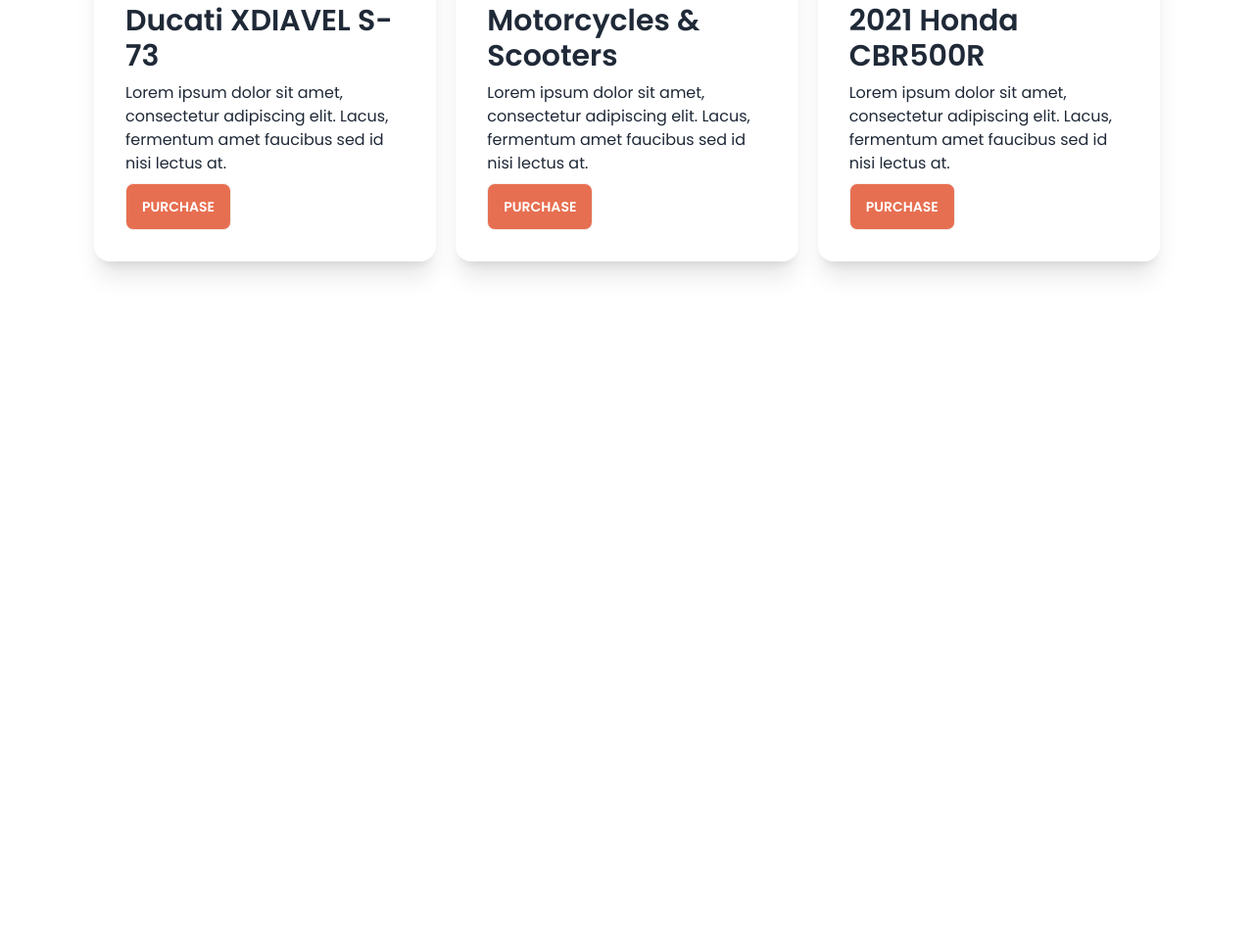
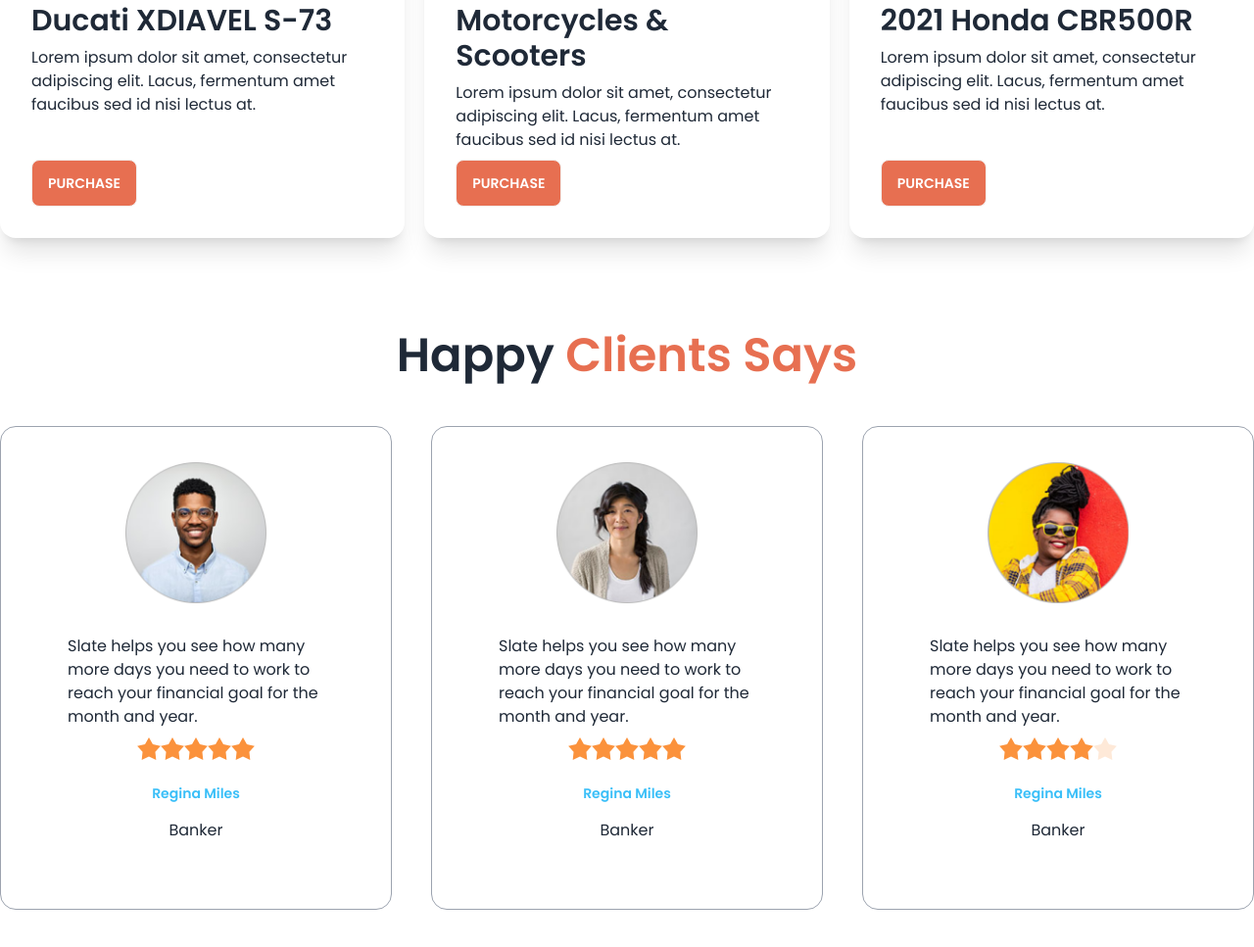
Before and after one commit to abusufian745/biker-zone-with-daisyui, a plain HTML site: page index.html in a window 1280 px wide. Shown: the part 1099-2066 px from the top of the page at 98% size. Before the commit the page ends 1462 px from the top, so only its background shows below. Drawn offline with nearby package versions, Linux system fonts and the light colour scheme.

Commit message:
added happy clints section

```diff
--- a/index.html
+++ b/index.html
@@ -184,7 +184,7 @@
         </section>
 
         <!-- latest bikes -->
-        <section class="m-24">
+        <section class="my-24">
             <h3 class="text-5xl mb-12 font-semibold text-center">latest Bikes</h3>
 
             <div class="grid gap-5 grid-cols-1 md:grid-cols-2 lg:grid-cols-3">
@@ -195,7 +195,8 @@
                     <figure><img src="./images/others/latest1.png" alt="Shoes" /></figure>
                     <div class="card-body">
                         <h2 class="card-title text-3xl">Ducati XDIAVEL S-73</h2>
-                      <p>Lorem ipsum dolor sit amet, consectetur adipiscing elit. Lacus, fermentum amet faucibus sed id nisi lectus at.</p>
+                        <p>Lorem ipsum dolor sit amet, consectetur adipiscing elit. Lacus, fermentum amet faucibus sed
+                            id nisi lectus at.</p>
                         <div class="card-actions">
                             <button class="btn text-white bg-bike-primary uppercase">Purchase</button>
                         </div>
@@ -207,7 +208,8 @@
                     <figure><img src="./images/others/latest2.png" alt="Shoes" /></figure>
                     <div class="card-body">
                         <h2 class="card-title text-3xl">Motorcycles & Scooters</h2>
-                      <p>Lorem ipsum dolor sit amet, consectetur adipiscing elit. Lacus, fermentum amet faucibus sed id nisi lectus at.</p>
+                        <p>Lorem ipsum dolor sit amet, consectetur adipiscing elit. Lacus, fermentum amet faucibus sed
+                            id nisi lectus at.</p>
                         <div class="card-actions">
                             <button class="btn text-white bg-bike-primary uppercase">Purchase</button>
                         </div>
@@ -219,13 +221,98 @@
                     <figure><img src="./images/others/latest3.png" alt="Shoes" /></figure>
                     <div class="card-body">
                         <h2 class="card-title text-3xl">2021 Honda CBR500R</h2>
-                      <p>Lorem ipsum dolor sit amet, consectetur adipiscing elit. Lacus, fermentum amet faucibus sed id nisi lectus at.</p>
+                        <p>Lorem ipsum dolor sit amet, consectetur adipiscing elit. Lacus, fermentum amet faucibus sed
+                            id nisi lectus at.</p>
                         <div class="card-actions">
                             <button class="btn text-white bg-bike-primary uppercase">Purchase</button>
                         </div>
                     </div>
                 </div>
             </div>
+        </section>
+
+        <!-- happy clients -->
+
+        <section class="my-24">
+            <h3 class="text-5xl mb-12 font-semibold text-center">Happy <span class="text-bike-primary">Clients
+                    Says</span></h3>
+
+            <div class="grid gap-10 grid-cols-1 md:grid-cols-2 lg:grid-cols-3">
+
+                <!-- first review -->
+                <div class="card p-9 bg-base-100 border border-gray-400">
+                    <figure><img class="w-36" src="./images/others/user-1.png" alt="Shoes" /></figure>
+                    <div class="card-body">
+
+                        <p>Slate helps you see how
+                            many more days you need
+                            to work to reach your financial
+                            goal for the month and year.</p>
+
+                        <div class="rating justify-center">
+                            <input type="radio" name="rating-2" class="mask mask-star-2 bg-orange-400" />
+                            <input type="radio" name="rating-2" class="mask mask-star-2 bg-orange-400" />
+                            <input type="radio" name="rating-2" class="mask mask-star-2 bg-orange-400" />
+                            <input type="radio" name="rating-2" class="mask mask-star-2 bg-orange-400" checked />
+                            <input type="radio" name="rating-2" class="mask mask-star-2 bg-orange-400" />
+                        </div>
+                        <div class=" text-center space-y-4 mt-4">
+                            <h4 class="text-sm font-semibold text-info">Regina Miles</h4>
+                            <p>Banker</p>
+
+                        </div>
+                    </div>
+                </div>
+                <!-- Second review -->
+                <div class="card p-9 bg-base-100 border border-gray-400">
+                    <figure><img class="w-36" src="./images/others/user-2.png" alt="Shoes" /></figure>
+                    <div class="card-body">
+
+                        <p>Slate helps you see how
+                            many more days you need
+                            to work to reach your financial
+                            goal for the month and year.</p>
+
+                        <div class="rating justify-center">
+                            <input type="radio" name="rating-2" class="mask mask-star-2 bg-orange-400" />
+                            <input type="radio" name="rating-2" class="mask mask-star-2 bg-orange-400" />
+                            <input type="radio" name="rating-2" class="mask mask-star-2 bg-orange-400" />
+                            <input type="radio" name="rating-2" class="mask mask-star-2 bg-orange-400" checked />
+                            <input type="radio" name="rating-2" class="mask mask-star-2 bg-orange-400" />
+                        </div>
+                        <div class=" text-center space-y-4 mt-4">
+                            <h4 class="text-sm font-semibold text-info">Regina Miles</h4>
+                            <p>Banker</p>
+
+                        </div>
+                    </div>
+                </div>
+                <!-- third review -->
+                <div class="card p-9 bg-base-100 border border-gray-400">
+                    <figure><img class="w-36" src="./images/others/user-3.png" alt="Shoes" /></figure>
+                    <div class="card-body">
+
+                        <p>Slate helps you see how
+                            many more days you need
+                            to work to reach your financial
+                            goal for the month and year.</p>
+
+                        <div class="rating justify-center">
+                            <input type="radio" name="rating-2" class="mask mask-star-2 bg-orange-400" />
+                            <input type="radio" name="rating-2" class="mask mask-star-2 bg-orange-400" />
+                            <input type="radio" name="rating-2" class="mask mask-star-2 bg-orange-400" />
+                            <input type="radio" name="rating-2" class="mask mask-star-2 bg-orange-400" checked />
+                            <input type="radio" name="rating-2" class="mask mask-star-2 bg-orange-400" />
+                        </div>
+                        <div class=" text-center space-y-4 mt-4">
+                            <h4 class="text-sm font-semibold text-info">Regina Miles</h4>
+                            <p>Banker</p>
+
+                        </div>
+                    </div>
+                </div>
+            </div>
+
         </section>
 
     </main>
```
Lines whose indentation alone changed are shown as unchanged.
